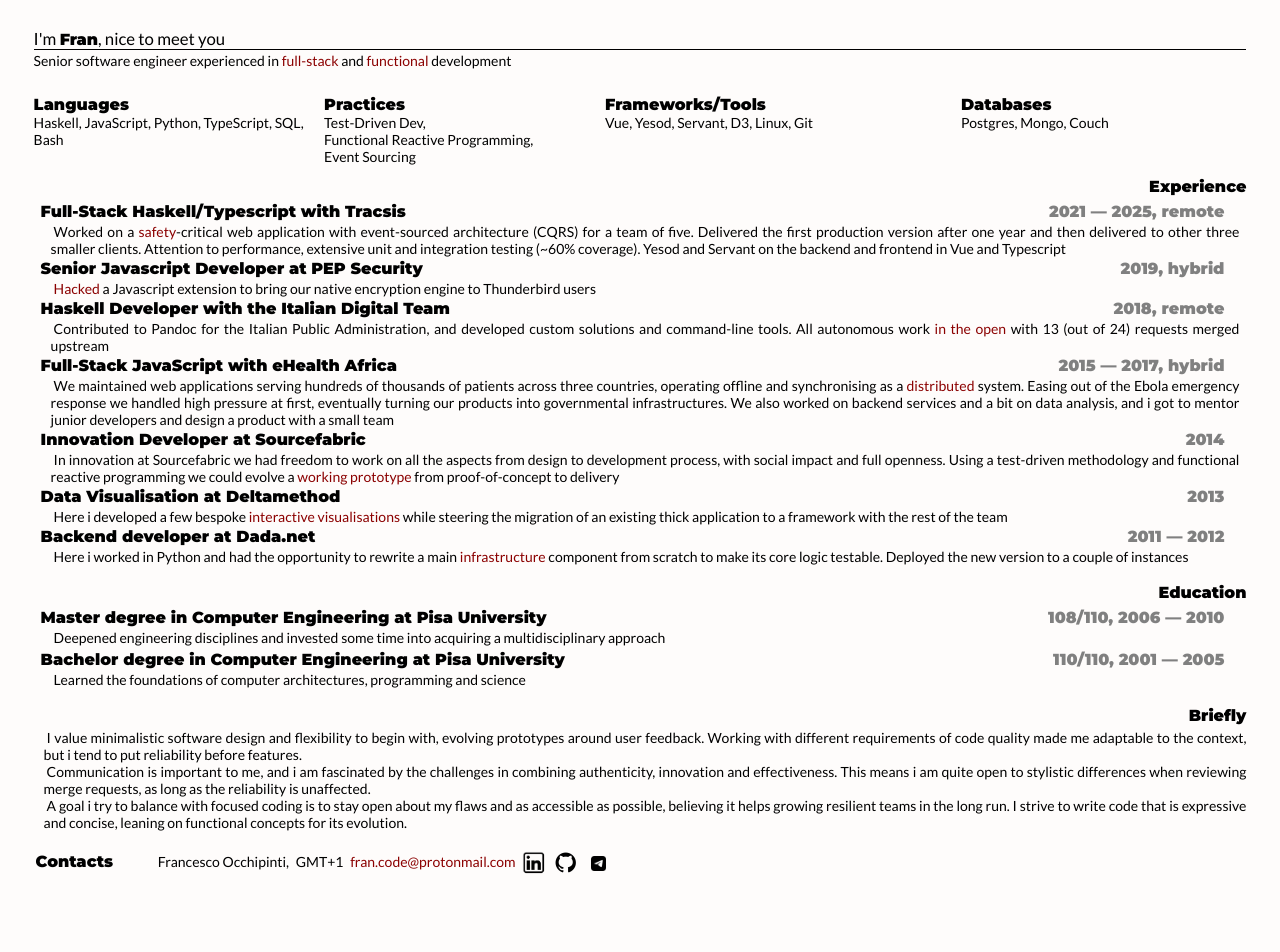
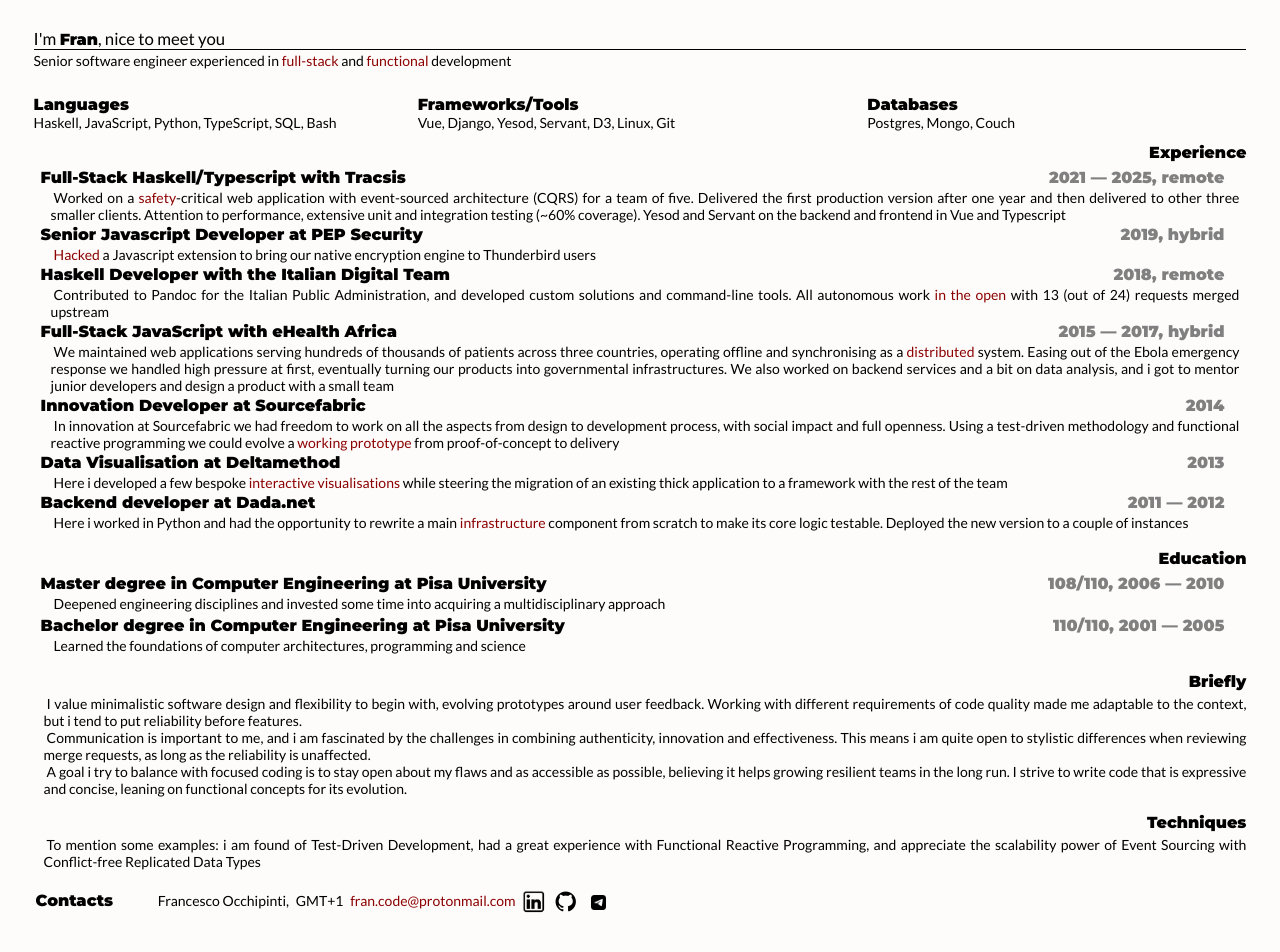
Before and after one commit to danse/resume, a plain HTML site: page practical.html in a window 1280 px wide. Before the commit the page ends 914 px from the top, so only its background shows below. Drawn offline with Linux system fonts and the light colour scheme.

Commit message:
move techniques and add django
- techniques was too tall, moved to its own section in prose
- i did not use django professionally but i am familiar with it and i
  like it

```diff
--- a/practical.html
+++ b/practical.html
@@ -46,23 +46,12 @@
       </div>
       <div class="panel">
         <div class="highlight">
-          Practices
-        </div>
-        <div class="content">
-          <ul class="tech">
-            <li>Test-Driven Dev,</li>
-            <li>Functional Reactive Programming,</li>
-            <li>Event Sourcing</li>
-          </ul>
-        </div>
-      </div>
-      <div class="panel">
-        <div class="highlight">
           Frameworks/Tools
         </div>
         <div class="content">
           <ul class="tech">
             <li>Vue,</li>
+            <li>Django,</li>
             <li>Yesod,</li>
             <li>Servant,</li>
             <li>D3,</li>
@@ -321,6 +310,19 @@
       </div>
     </div>
     <div class="section">
+      <div class="highlight head">
+        Techniques
+      </div>
+      <div class="content">
+        <p>
+          To mention some examples: i am found of Test-Driven
+          Development, had a great experience with Functional Reactive
+          Programming, and appreciate the scalability power of Event
+          Sourcing with Conflict-free Replicated Data Types
+        </p>
+      </div>
+    </div>
+    <div class="section">
       <div class="content contacts">
         <contact class="highlight">Contacts</contact>
         <contact>Francesco Occhipinti,</contact>
```
